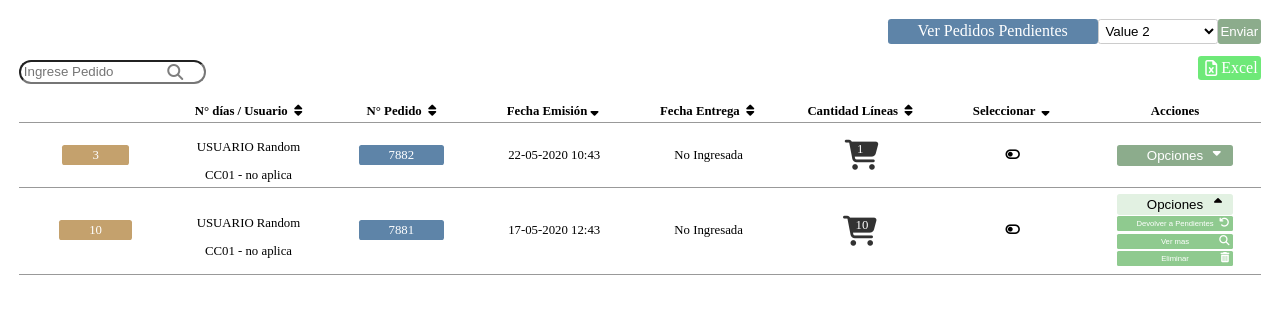
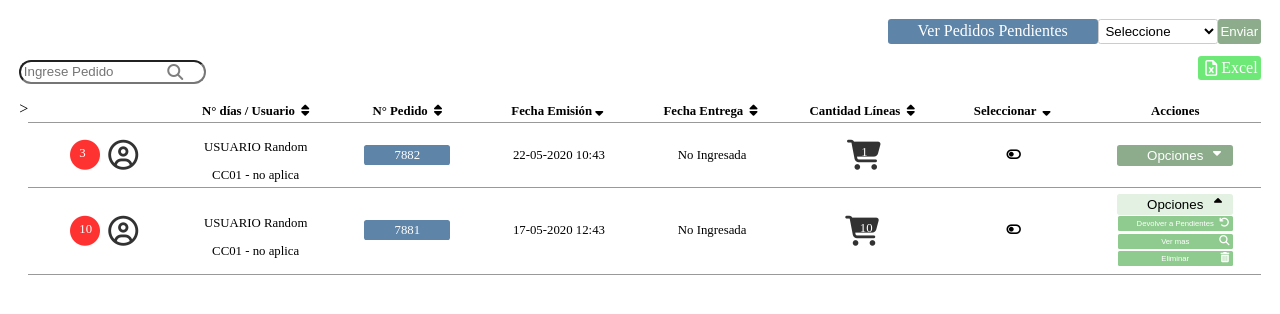
Before and after one commit to carlos1783/PruebaAngular, a website: page public/index.html in a window 1280 px wide. Drawn offline with Linux system fonts and the light colour scheme.

Commit message:
actualización diseño 3

```diff
--- a/public/ccs/Estilos.css
+++ b/public/ccs/Estilos.css
@@ -43,6 +43,7 @@ a{
     Color: white;
     border-radius: .2em;
     padding: .2em -.2em;
+
 
 }
 
@@ -216,10 +217,25 @@ table {
     font-size: 30px;
 }
 
+.fondored{
+
+    color: red;
+    opacity: 0.8;
+    font-size: 30px;
+}
+
 .aCar {
     position: absolute;
-    top: -8px;
-    left: 15px;
+    top: -5px;
+    left: 17px;
+    color:white;
+}
+
+.pcant {
+    position: absolute;
+    top: -4px;
+    left: 12px;
+
     color:white;
 }
 .flecha {
--- a/public/index.html
+++ b/public/index.html
@@ -12,9 +12,9 @@
   <div id="cabecera" class="cabecera" >
     <a>Ver Pedidos Pendientes</a>
     <select name="select" class ="select">
-      <option value="value1">Value 1</option>
-      <option value="value2" selected>Value 2</option>
-      <option value="value3">Value 3</option>
+      <option value="value1">Seleccione</option>
+      <option value="7882">7882</option>
+      <option value="7881">7881</option>
     </select>
     <input type="button" value="Enviar" class="buttonGreen" >
   </div>
@@ -30,7 +30,7 @@
     <table  >
       <tr>
         <th></th>
-        <th>N° días / Usuario &nbsp;<i class="fa fa-sort" aria-hidden="true"></i></th>
+        <th>N° días / Usuario &nbsp;<i class="fa fa-sort" aria-hidden="true"></i></i></th>
         <th>N° Pedido &nbsp;<i class="fa fa-sort" aria-hidden="true"></i></th>
         <th>Fecha Emisión&nbsp;<i class="fa fa-sort-desc" aria-hidden="true"></i>&nbsp;</th>
         <th>Fecha Entrega &nbsp;<i class="fa fa-sort" aria-hidden="true"></i></th>
@@ -39,7 +39,15 @@
         <th>Acciones</th>
       </tr>
       <tr>
-        <td><a class="a2">3</a></td>
+        <td>
+          <div class="carro">
+            <i class="fa fa-circle fondored" aria-hidden="true"></i>
+            <p class="pcant">3</p>
+          </div>
+          <div class="carro">
+             <i class="fa fa-user-circle-o car" aria-hidden="true"></i>
+          </div>
+        </td>>
         <td><p>USUARIO Random</p>CC01 - no aplica</td>
         <td><a>7882</a></td>
         <td>22-05-2020 10:43</td>
@@ -56,7 +64,17 @@
         </td>
 
       <tr>
-        <td><a class="a2">10</a></td>
+        <td>
+          <div class="carro">
+            <i class="fa fa-circle fondored" aria-hidden="true"></i>
+            <p class="pcant">10</p>
+          </div>
+          <div class="carro">
+             <i class="fa fa-user-circle-o car" aria-hidden="true"></i>
+          </div>
+
+
+        </td>
         <td><p>USUARIO Random</p>CC01 - no aplica</td>
         <td><a>7881</a></td>
         <td>17-05-2020 12:43</td>
```
Also changed, not shown: public/controller/funcion.js (added).
